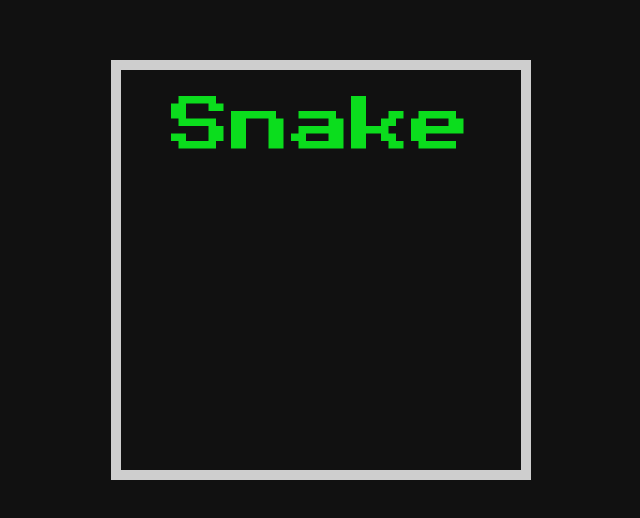
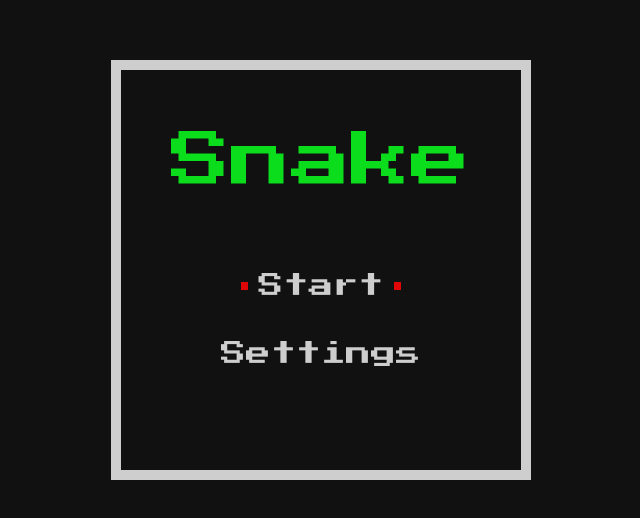
Before and after one commit to evanpowell/snake, a React (Create React App) app in the folder client/: page / in a window 1280 px wide. Shown: the part 130-648 px from the top of the page, without its empty margins (319-959 px from the left). Built offline with nearby package versions, Linux system fonts and the light colour scheme.

Commit message:
implement title screen menu

```diff
--- a/client/src/components/Title/Title.js
+++ b/client/src/components/Title/Title.js
@@ -1,14 +1,76 @@
 import React, { Component } from 'react';
+import { Link } from 'react-router-dom';
 import { connect } from 'react-redux';
 
 export class Title extends Component {
+  state = {
+    focusedOption: null
+  }
+
+  componentDidMount() {
+    document.getElementById('start').focus();
+  }
+
+  handleFocus = (event) => {
+    this.setState({
+      focusedOption: event.target.id
+    });
+  }
+
   render() {
     return (
       <div className="text-center">
-        <h1 className="title" style={{ color: this.props.titleColor}}>Snake</h1>
-        <div className="menu">
+
+        <h1 className="title" style={{ color: this.props.titleColor }}>Snake</h1>
+
+        <div className="option mb-5">
+
+          <div
+            className="option__active option__active--left"
+            style={{ backgroundColor: this.props.focusColor, display: this.state.focusedOption === 'start' ? 'inline-block' : 'none' }}
+          ></div>
+
+          <Link
+            to="/game"
+            className="title--menu option__text"
+            id="start"
+            style={{ color: this.props.menuColor }}
+            onFocus={this.handleFocus}
+          >
+            Start
+          </Link>
+
+          <div
+            className="option__active option__active--right"
+            style={{ backgroundColor: this.props.focusColor, display: this.state.focusedOption === 'start' ? 'inline-block' : 'none' }}
+          ></div>
 
         </div>
+
+        <div className="option">
+
+          <div
+          className="option__active option__active--left"
+          style={{ backgroundColor: this.props.focusColor, display: this.state.focusedOption === 'settings' ? 'inline-block' : 'none' }}
+          ></div>
+
+          <Link
+            to="/settings"
+            className="title--menu option__text"
+            id="settings"
+            style={{ color: this.props.menuColor }}
+            onFocus={this.handleFocus}
+          >
+            Settings
+          </Link>
+
+          <div
+            className="option__active option__active--right"
+            style={{ backgroundColor: this.props.focusColor, display: this.state.focusedOption === 'settings' ? 'inline-block' : 'none' }}
+          ></div>
+
+        </div>
+
       </div>
     )
   }
@@ -16,7 +78,9 @@ export class Title extends Component {
 
 const mapStateToProps = (state) => {
   return {
-    titleColor: state.colors.snake
+    titleColor: state.colors.snake,
+    focusColor: state.colors.food,
+    menuColor: state.colors.text
   };
 };
 
--- a/client/src/reducers/rootReducer.js
+++ b/client/src/reducers/rootReducer.js
@@ -13,6 +13,7 @@ const initialState = {
   colors: {
     snake: '#0bdd1d',
     food: '#e00606',
+    text: '#cecece',
     screen: '#111',
     wall: '#cecece',
     background: '#111'
--- a/client/src/styles/_base.scss
+++ b/client/src/styles/_base.scss
@@ -11,6 +11,10 @@ body {
     margin: 0;
     padding: 0;
     font-family: 'Press Start 2P', cursive;
+
+    &:focus {
+      outline: none;
+    }
   }
 }
 
@@ -46,11 +50,40 @@ body {
   height: 100%;
   z-index: 1;
 
-  &:focus {
-    outline: none;
-  }
 }
 
 .title {
   font-size: 6rem;
+  margin-top: 3.5rem;
+  margin-bottom: 7rem;
+
+  &--menu {
+    font-size: 2.5rem;
+    display: block;
+
+    &:hover {
+      text-decoration: none;
+    }
+  }
 }
+
+.option {
+
+  display: flex;
+  align-items: center;
+  width: fit-content;
+  margin: 0 auto;
+
+  &__active {
+    width: .75rem;
+    height: .75rem;
+
+    &--left {
+      margin-right: 1rem;
+    }
+
+    &--right {
+      margin-left: 1rem;
+    }
+  }
+}
```
